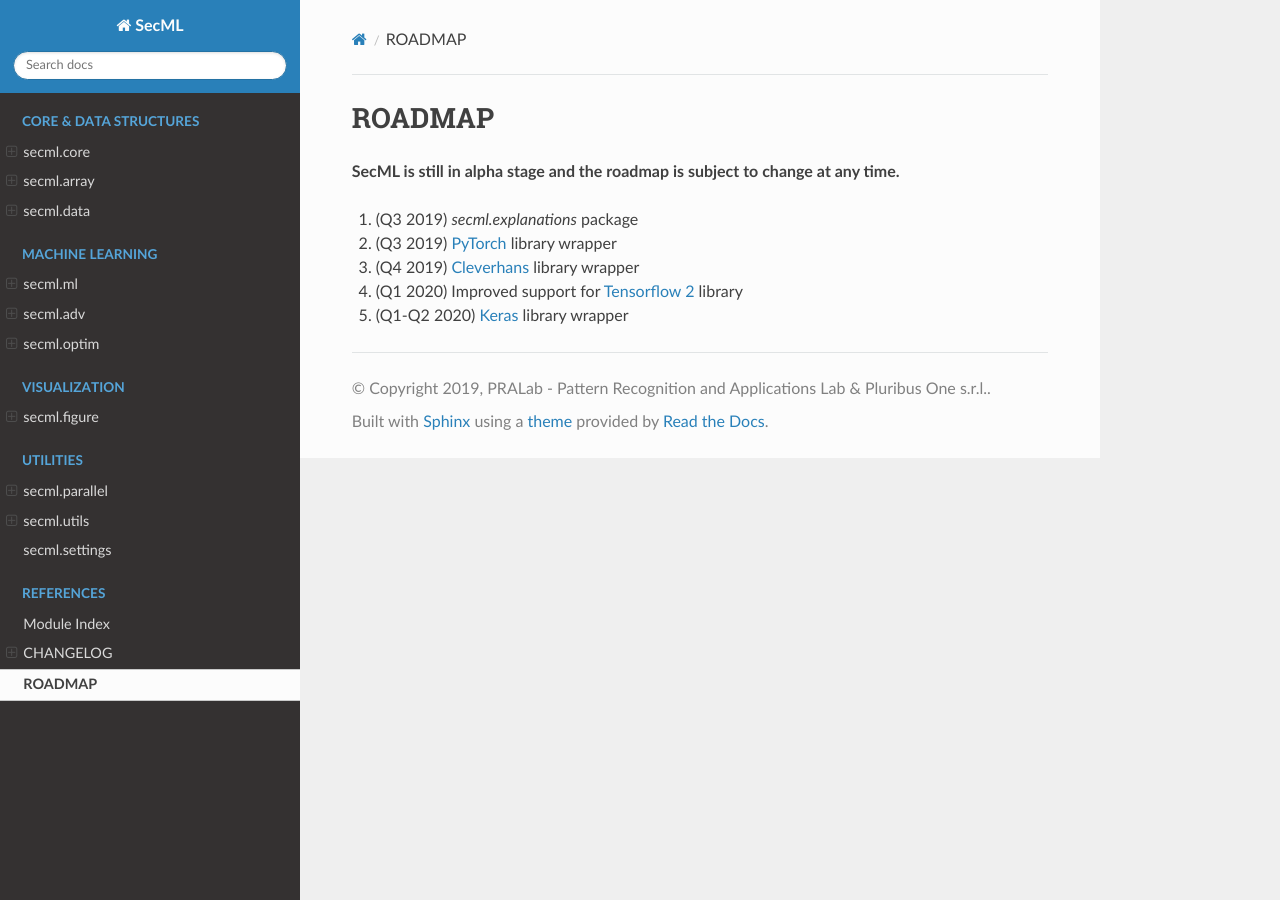
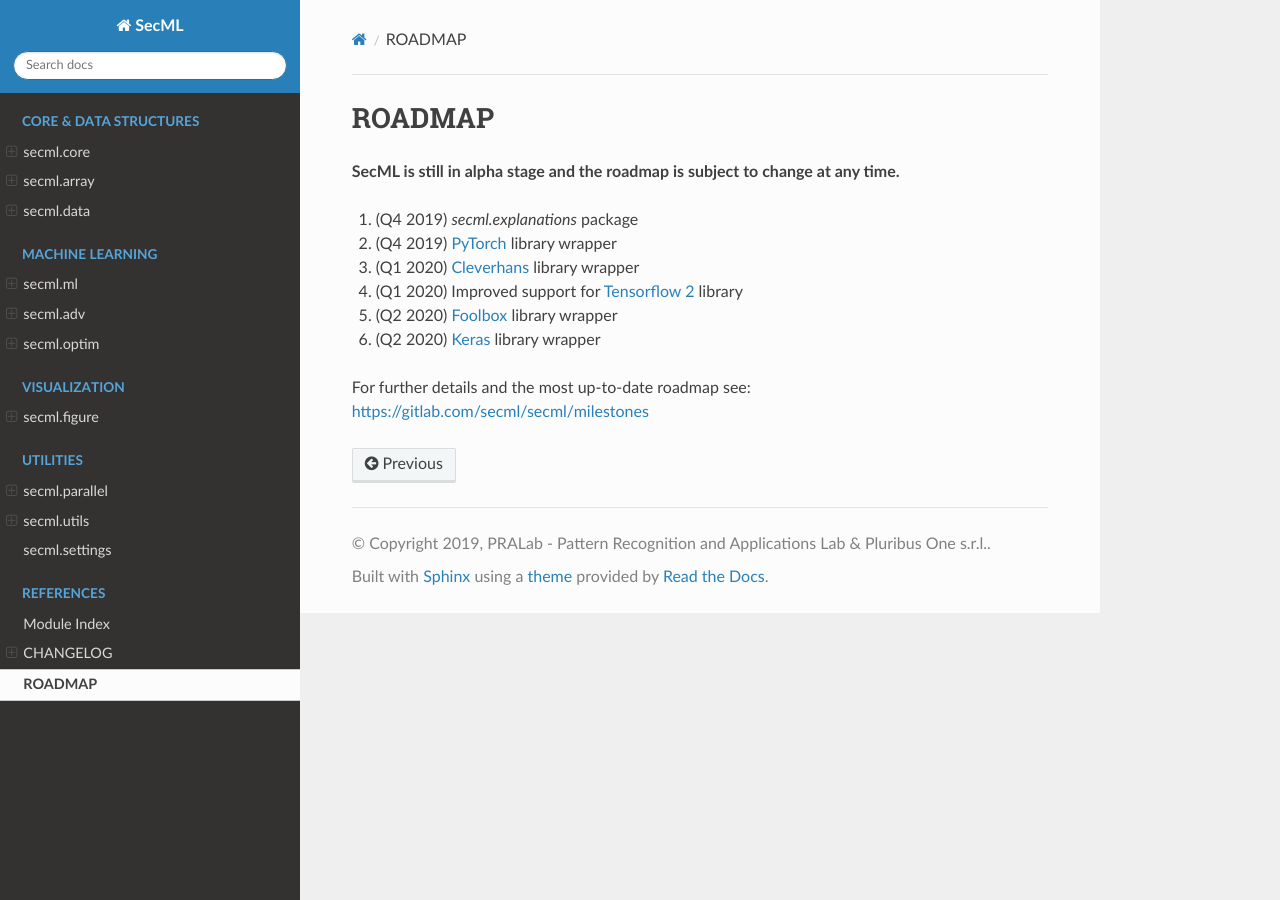
Before and after one commit to pralab/secml, a Sphinx documentation site: the page built from docs/source/roadmap.rst, in a window 1280 px wide. Built offline with Sphinx 7.4.7 and the Read the Docs theme 2.0.0, drawn with Linux system fonts in a browser that asks for light colours; formulas are drawn with MathJax 3; the version number could not be read and is left out.

```diff
--- a/docs/requirements.txt
+++ b/docs/requirements.txt
@@ -1,4 +1,4 @@
-sphinx >= 2.1.2
+sphinx >= 2.1.2, < 3
 sphinx_rtd_theme
 m2r
 numpydoc
--- a/docs/source/conf.py
+++ b/docs/source/conf.py
@@ -55,7 +55,7 @@ autodoc_default_options = {
 }
 
 # Autosummary pages will be generated by sphinx-autogen instead of sphinx-build
-autosummary_generate = False
+# autosummary_generate = True
 
 numpydoc_class_members_toctree = False
 
@@ -105,9 +105,8 @@ html_theme_options = {
     'analytics_id': 'UA-145155489-1',
     'logo_only': False,
     'display_version': True,
-    'prev_next_buttons_location': None,
+    'prev_next_buttons_location': 'bottom',
     'style_external_links': False,
-    'vcs_pageview_mode': '',
     'style_nav_header_background': '#2980B9',
     # Toc options
     'collapse_navigation': False,
--- a/docs/source/roadmap.rst
+++ b/docs/source/roadmap.rst
@@ -3,8 +3,11 @@ ROADMAP
 
 **SecML is still in alpha stage and the roadmap is subject to change at any time.**
 
-1. (Q3 2019) `secml.explanations` package
-2. (Q3 2019) `PyTorch <https://pytorch.org/>`_ library wrapper
-3. (Q4 2019) `Cleverhans <https://github.com/tensorflow/cleverhans>`_ library wrapper
+1. (Q4 2019) `secml.explanations` package
+2. (Q4 2019) `PyTorch <https://pytorch.org/>`_ library wrapper
+3. (Q1 2020) `Cleverhans <https://github.com/tensorflow/cleverhans>`_ library wrapper
 4. (Q1 2020) Improved support for `Tensorflow 2 <https://www.tensorflow.org/>`_ library
-5. (Q1-Q2 2020) `Keras <https://keras.io/>`_ library wrapper
+5. (Q2 2020) `Foolbox <https://foolbox.readthedocs.io/>`_ library wrapper
+6. (Q2 2020) `Keras <https://keras.io/>`_ library wrapper
+
+For further details and the most up-to-date roadmap see: https://gitlab.com/secml/secml/milestones
--- a/setup.py
+++ b/setup.py
@@ -180,7 +180,7 @@ setup(
     python_requires='>=2.7, !=3.0.*, !=3.1.*, !=3.2.*, !=3.3.*, !=3.4.*, <4',
     install_requires=REQ_PKGS,
     extras_require={
-        'unittests': ['pytest>=4.2', 'pytest-cov>=2.6.1']
+        'unittests': ['pytest>=4.2,<5.1', 'pytest-cov>=2.6.1']
     },
     zip_safe=False
 )
```
Also changed, not shown: CHANGELOG.md (+8 -0 lines), .gitlab-ci.yml, 4 other files.
